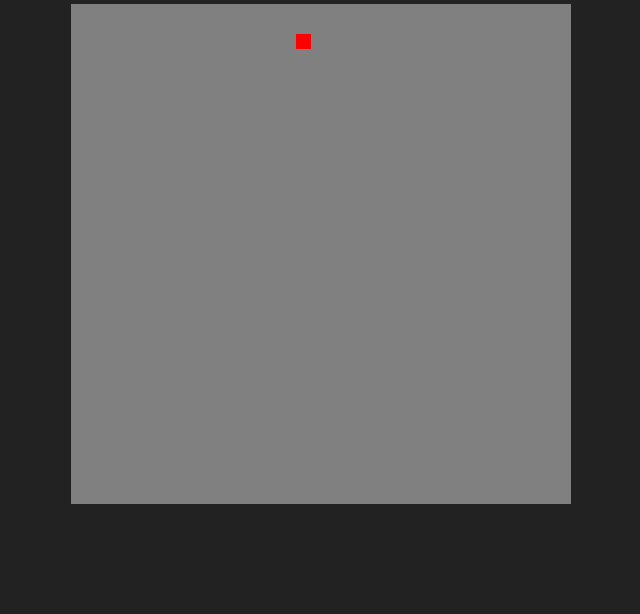
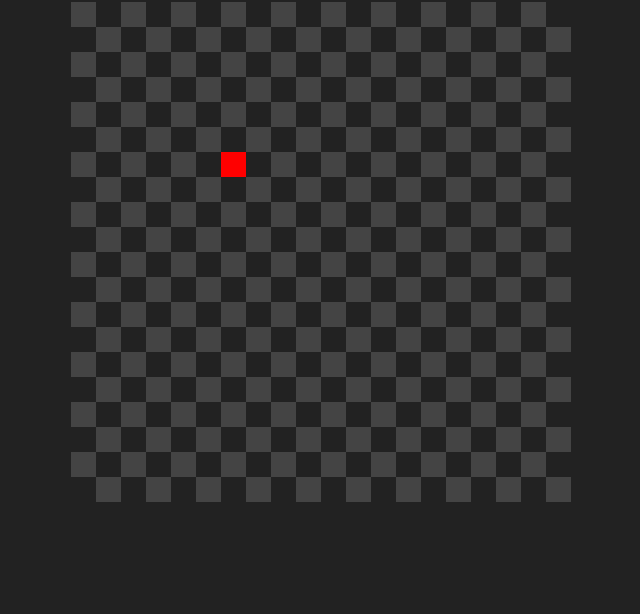
Before and after one commit to xandfcosta/snakeJs, a plain HTML site: page index.html in a window 1280 px wide. Shown: the part 186-800 px from the top of the page, without its empty margins (319-959 px from the left). Drawn offline with nearby package versions, Linux system fonts and the light colour scheme.

Commit message:
feat create Board and style change

```diff
--- a/index.html
+++ b/index.html
@@ -9,7 +9,14 @@
 </head>
 <body>
     <h1>Snake Game</h1>
-    <canvas id="board"></canvas>
+    <div class="game-box">
+        <div id="game-over-message" class="game-over">
+            <h2>Você Perdeu</h2>
+            <p>Pontuação: <span id="score">0</span></p>
+            <button id="reset-btn">Jogar de novo</button>
+        </div>
+        <canvas id="board"></canvas>
+    </div>
     <script src="script.js"></script>
 </body>
 </html>
--- a/script.js
+++ b/script.js
@@ -1,35 +1,62 @@
-$(document).ready(() => {
-    boardSize = 500;
-    blockSize = $("#board").width() / 20;
-    canvasContext = $("#board")[0].getContext("2d");
+class Board {
+  constructor(size, numberOfBlocks) {
+    $("#board").attr("width", size);
+    $("#board").attr("height", size);
+    this.numberOfBlocks = numberOfBlocks;
+    this.blockSize = size / numberOfBlocks;
+    this.canvasContext = $("#board")[0].getContext("2d");
+    this.paintHoleBoard();
+  }
 
-    $("#board").attr("width", "500px");
-    $("#board").attr("height", "500px");
-    paintHoleBoard();
+  paintHoleBoard() {
+    for (var i = 0; i < this.numberOfBlocks; i++) {
+      for (var j = 0; j < this.numberOfBlocks; j++) {
+        this.canvasContext.fillStyle = (i + j) % 2 ? "#222222" : "#444444";
+        this.realX = i * this.blockSize;
+        this.realY = j * this.blockSize;
 
-    setInterval(() => {
-        paintHoleBoard();
+        this.canvasContext.fillRect(
+          this.realX,
+          this.realY,
+          this.blockSize,
+          this.blockSize
+        );
+      }
+    }
+  }
 
-        appleX = randomIntFromInterval(0, 19);
-        appleY = randomIntFromInterval(0, 19);
+  paintApple(apple) {
+    this.realX = apple.x * this.blockSize;
+    this.realY = apple.y * this.blockSize;
 
-        createApple(appleX, appleY);
-    }, 1000);
-})
-
-function paintHoleBoard(){
-    canvasContext.fillStyle = "gray";
-    canvasContext.fillRect(0, 0, $("#board").width(), $("#board").height());
+    this.canvasContext.fillStyle = "#ff0000";
+    this.canvasContext.fillRect(
+      this.realX,
+      this.realY,
+      this.blockSize,
+      this.blockSize
+    );
+  }
 }
 
-function createApple(posX, posY){
-    realX = posX * blockSize;
-    realY = posY * blockSize;
+class Apple {
+  constructor() {
+    this.x = this.randomIntFrom0To(20);
+    this.y = this.randomIntFrom0To(20);
+  }
 
-    canvasContext.fillStyle = "#ff0000";
-    canvasContext.fillRect(realX, realY, blockSize, blockSize);
+  randomIntFrom0To(max) {
+    return Math.floor(Math.random() * max);
+  }
 }
 
-function randomIntFromInterval(min, max){ // min and max included
-    return Math.floor(Math.random() * (max - min + 1) + min)
-}
+$(document).ready(() => {
+  board = new Board(500, 20);
+
+  setInterval(() => {
+    apple = new Apple();
+
+    board.paintHoleBoard();
+    board.paintApple(apple);
+  }, 1000);
+});
--- a/src/helpers.js
+++ /dev/null
@@ -1,3 +0,0 @@
-export function randomIntFrom0To(max) {
-  return Math.floor(Math.random() * max);
-}
--- a/style.css
+++ b/style.css
@@ -19,3 +19,32 @@ body {
 h1 {
     padding: 20px;
 }
+
+.game-box{
+    position: relative;
+}
+
+.game-over{
+    position: absolute;
+    top: 0;
+    left: 0;
+    width: 100%;
+    height: 100%;
+    display: none;
+    flex-direction: column;
+    gap: 20px;
+    justify-content: center;
+    align-items: center;
+    background-color: #770000;
+}
+
+.game-over > button{
+    padding: 16px;
+    border-radius: 24px;
+    background-color: #f0f0f0;
+    cursor: pointer;
+}
+
+.game-over > button:hover{
+    background-color: #969696;
+}
```
Also changed, not shown: src/Apple.js (deleted, +0 -8 lines), src/script.js (deleted, +0 -31 lines).
